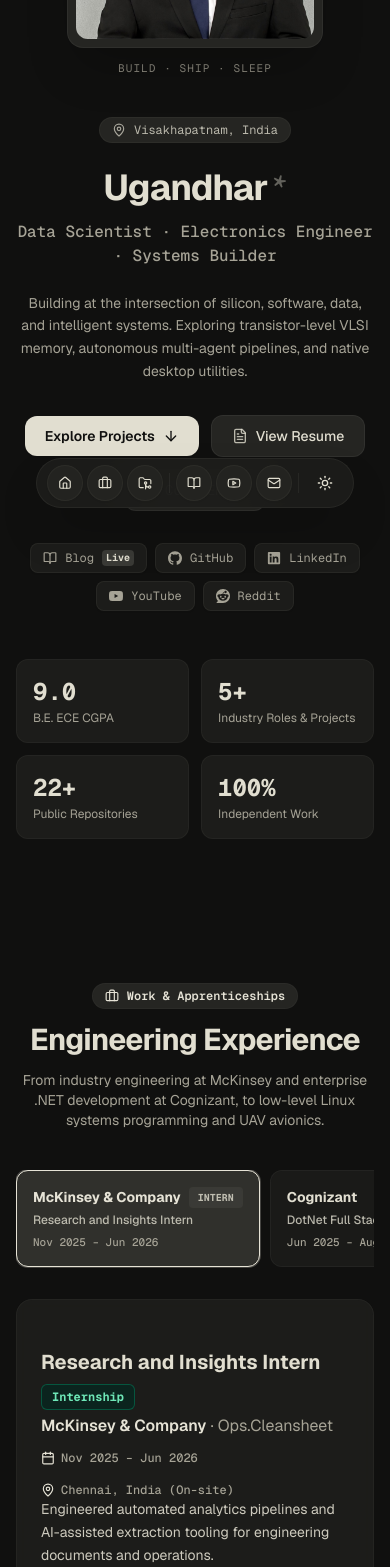
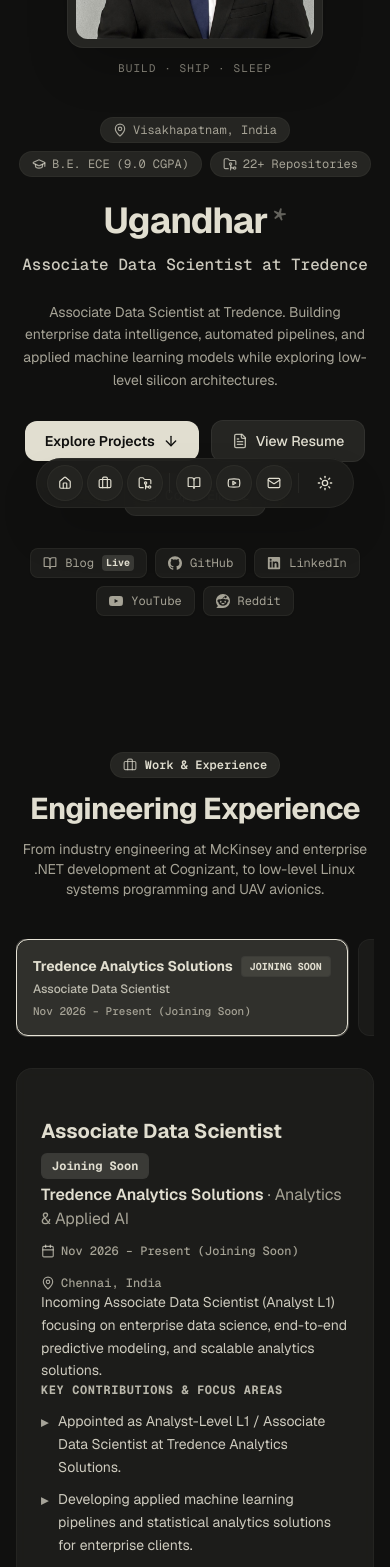
Before and after one commit to uga961/portfolio, a Next.js app: page / in a window 390 px wide. Shown: the part 320-1887 px from the top of the page. Built offline with nearby package versions, Linux system fonts and the light colour scheme; no server answers.

Commit message:
feat(profile): add Tredence role, streamline projects and YouTube cards, refine palette and footer

```diff
--- a/src/components/sections/ContactFooter.tsx
+++ b/src/components/sections/ContactFooter.tsx
@@ -1,26 +1,14 @@
 "use client";
 
-import React, { useState } from "react";
-import { Mail, Copy, Check, FileText, ArrowUp, Globe, Clock } from "lucide-react";
-import confetti from "canvas-confetti";
+import React from "react";
+import { Mail, FileText, ArrowUp, Globe, Clock } from "lucide-react";
+import { FaLinkedin } from "react-icons/fa6";
 import { PERSONAL_INFO, SOCIAL_LINKS } from "@/data/portfolio";
 import { SocialIcon } from "../ui/SocialIcons";
 import { SpotlightCard } from "../ui/SpotlightCard";
 
 export function ContactFooter() {
-  const [copied, setCopied] = useState(false);
-
-  const handleCopyEmail = () => {
-    navigator.clipboard.writeText(PERSONAL_INFO.email);
-    setCopied(true);
-    confetti({
-      particleCount: 50,
-      spread: 70,
-      origin: { y: 0.8 },
-      colors: ["#dedbc8", "#e1e0cc", "#a2a095"],
-    });
-    setTimeout(() => setCopied(false), 2000);
-  };
+  const linkedinLink = SOCIAL_LINKS.find((s) => s.name === "LinkedIn");
 
   const scrollToTop = () => {
     window.scrollTo({ top: 0, behavior: "smooth" });
@@ -51,22 +39,17 @@
             <span>Send an Email</span>
           </a>
 
-          <button
-            onClick={handleCopyEmail}
-            className="inline-flex items-center gap-2 px-5 py-3 rounded-xl bg-surface-container border border-outline-variant/50 text-foreground text-sm font-mono hover:bg-surface-container-high transition-all active:scale-95"
-          >
-            {copied ? (
-              <>
-                <Check className="w-4 h-4 text-emerald-500" />
-                <span className="text-emerald-500 font-bold">Email Copied!</span>
-              </>
-            ) : (
-              <>
-                <Copy className="w-4 h-4 text-on-surface-variant" />
-                <span>{PERSONAL_INFO.email}</span>
-              </>
-            )}
-          </button>
+          {linkedinLink && (
+            <a
+              href={linkedinLink.url}
+              target="_blank"
+              rel="noopener noreferrer"
+              className="inline-flex items-center gap-2 px-5 py-3 rounded-xl bg-surface-container border border-outline-variant/50 text-foreground text-sm font-mono hover:bg-surface-container-high transition-all active:scale-95"
+            >
+              <FaLinkedin className="w-4 h-4 text-[#0a66c2]" />
+              <span>Connect on LinkedIn</span>
+            </a>
+          )}
 
           <a
             href={PERSONAL_INFO.resumePath}
--- a/src/components/sections/ExperienceSection.tsx
+++ b/src/components/sections/ExperienceSection.tsx
@@ -12,9 +12,9 @@
   return (
     <section id="experience" className="py-20 px-4 sm:px-6 lg:px-8 max-w-5xl mx-auto">
       <div className="space-y-3 mb-10 text-center sm:text-left">
-        <div className="inline-flex items-center gap-2 px-3 py-1 rounded-full bg-surface-container border border-outline-variant/30 text-xs font-mono text-emerald-800 dark:text-primary font-semibold">
-          <Briefcase className="w-3.5 h-3.5" />
-          <span>Work & Apprenticeships</span>
+        <div className="inline-flex items-center gap-2 px-3 py-1 rounded-full bg-surface-container border border-outline-variant/40 text-xs font-mono text-foreground font-semibold">
+          <Briefcase className="w-3.5 h-3.5 text-foreground/70" />
+          <span>Work & Experience</span>
         </div>
         <h2 className="text-3xl sm:text-4xl font-bold tracking-tight text-foreground">
           Engineering Experience
@@ -43,19 +43,27 @@
                   <span
                     className={`text-sm font-bold truncate ${
                       isSelected
-                        ? "text-emerald-900 dark:text-primary"
-                        : "text-foreground"
+                        ? "text-foreground"
+                        : "text-foreground/80"
                     }`}
                   >
                     {exp.company}
                   </span>
 
-                  {exp.type === "Internship" ? (
+                  {exp.isIncoming ? (
+                    <span className="text-[10px] font-mono font-bold uppercase px-2 py-0.5 rounded bg-foreground/10 text-foreground border border-outline-variant/60 flex-shrink-0">
+                      Joining Soon
+                    </span>
+                  ) : exp.type === "Internship" ? (
                     <span className="text-[10px] font-mono font-bold uppercase px-2 py-0.5 rounded bg-surface-container-highest border border-outline-variant/40 text-foreground/80 flex-shrink-0">
                       Intern
                     </span>
+                  ) : exp.type === "Full-time" ? (
+                    <span className="text-[10px] font-mono font-bold uppercase px-2 py-0.5 rounded bg-surface-container-highest border border-outline-variant/40 text-foreground/80 flex-shrink-0">
+                      Full-time
+                    </span>
                   ) : (
-                    <span className="text-[10px] font-mono font-bold uppercase px-2 py-0.5 rounded bg-emerald-100 text-emerald-950 border border-emerald-300 dark:bg-emerald-950/70 dark:text-emerald-300 dark:border-emerald-700/60 flex-shrink-0">
+                    <span className="text-[10px] font-mono font-bold uppercase px-2 py-0.5 rounded bg-surface-container-highest border border-outline-variant/40 text-foreground/80 flex-shrink-0">
                       Apprentice
                     </span>
                   )}
@@ -87,12 +95,12 @@
                     <h3 className="text-xl sm:text-2xl font-bold text-foreground">
                       {EXPERIENCES[selectedIdx].role}
                     </h3>
-                    <span className="text-xs font-mono font-bold px-2.5 py-1 rounded-md bg-emerald-100 text-emerald-950 border border-emerald-300 dark:bg-emerald-950/60 dark:text-emerald-300 dark:border-emerald-700/60">
-                      {EXPERIENCES[selectedIdx].type}
+                    <span className="text-xs font-mono font-bold px-2.5 py-1 rounded-md bg-surface-container-highest border border-outline-variant/60 text-foreground">
+                      {EXPERIENCES[selectedIdx].isIncoming ? "Joining Soon" : EXPERIENCES[selectedIdx].type}
                     </span>
                   </div>
 
-                  <div className="text-base font-semibold text-emerald-900 dark:text-primary mt-1">
+                  <div className="text-base font-semibold text-foreground mt-1">
                     {EXPERIENCES[selectedIdx].company}
                     {EXPERIENCES[selectedIdx].team && (
                       <span className="text-on-surface-variant font-normal">
@@ -104,11 +112,11 @@
 
                   <div className="flex flex-wrap items-center gap-4 text-xs font-mono font-medium text-on-surface-variant mt-3">
                     <span className="flex items-center gap-1.5">
-                      <Calendar className="w-3.5 h-3.5 text-primary" />
+                      <Calendar className="w-3.5 h-3.5 text-foreground/70" />
                       {EXPERIENCES[selectedIdx].period}
                     </span>
                     <span className="flex items-center gap-1.5">
-                      <MapPin className="w-3.5 h-3.5 text-primary" />
+                      <MapPin className="w-3.5 h-3.5 text-foreground/70" />
                       {EXPERIENCES[selectedIdx].location}
                     </span>
                   </div>
@@ -126,7 +134,7 @@
                   <ul className="space-y-2.5 text-sm text-foreground/90">
                     {EXPERIENCES[selectedIdx].bullets.map((b, i) => (
                       <li key={i} className="flex items-start gap-2.5">
-                        <span className="text-primary mt-0.5 font-mono font-bold">▸</span>
+                        <span className="text-foreground/70 mt-0.5 font-mono font-bold">▸</span>
                         <span className="leading-relaxed">{b}</span>
                       </li>
                     ))}
@@ -140,11 +148,11 @@
                       href={EXPERIENCES[selectedIdx].repoUrl}
                       target="_blank"
                       rel="noopener noreferrer"
-                      className="inline-flex items-center gap-2 px-3 py-1.5 rounded-lg border border-outline-variant/50 bg-surface-container-high hover:border-primary text-xs font-mono font-medium text-emerald-900 dark:text-primary transition-all"
+                      className="inline-flex items-center gap-2 px-3 py-1.5 rounded-lg border border-outline-variant/50 bg-surface-container-high hover:border-foreground/50 text-xs font-mono font-medium text-foreground transition-all"
                     >
-                      <GitBranch className="w-3.5 h-3.5" />
+                      <GitBranch className="w-3.5 h-3.5 text-foreground/70" />
                       <span>View Program Practice Repo</span>
-                      <ExternalLink className="w-3 h-3 ml-0.5" />
+                      <ExternalLink className="w-3 h-3 ml-0.5 opacity-70" />
                     </a>
                   </div>
                 )}
--- a/src/components/sections/HeroSection.tsx
+++ b/src/components/sections/HeroSection.tsx
@@ -9,6 +9,8 @@
   Check,
   ArrowDown,
   MapPin,
+  GraduationCap,
+  FolderGit2,
 } from "lucide-react";
 import confetti from "canvas-confetti";
 import { PERSONAL_INFO, SOCIAL_LINKS } from "@/data/portfolio";
@@ -32,7 +34,7 @@
   return (
     <section
       id="hero"
-      className="relative min-h-[85vh] flex flex-col justify-center pt-28 pb-16 px-4 sm:px-6 lg:px-8 max-w-6xl mx-auto overflow-hidden"
+      className="relative min-h-[82vh] flex flex-col justify-center pt-28 pb-14 px-4 sm:px-6 lg:px-8 max-w-6xl mx-auto overflow-hidden"
     >
       {/* Grid pattern overlay */}
       <div className="absolute inset-0 bg-grid-pattern opacity-40 radial-mask pointer-events-none -z-10" />
@@ -40,18 +42,28 @@
       <div className="grid grid-cols-1 lg:grid-cols-12 gap-10 lg:gap-14 items-center">
         {/* Left Column: Bio, Name & Actions */}
         <div className="lg:col-span-7 space-y-6 text-center lg:text-left order-2 lg:order-1">
-          {/* Location badge */}
+          {/* Metadata Badges Row */}
           <motion.div
             initial={{ opacity: 0, y: 15 }}
             animate={{ opacity: 1, y: 0 }}
             transition={{ duration: 0.4 }}
-            className="inline-flex items-center gap-2 px-3 py-1 rounded-full bg-surface-container border border-outline-variant/40 text-xs font-mono text-foreground/80"
+            className="flex flex-wrap items-center justify-center lg:justify-start gap-2 text-xs font-mono text-on-surface-variant"
           >
-            <MapPin className="w-3.5 h-3.5 text-foreground/70" />
-            <span>{PERSONAL_INFO.location}</span>
+            <span className="inline-flex items-center gap-1.5 px-3 py-1 rounded-full bg-surface-container border border-outline-variant/40">
+              <MapPin className="w-3.5 h-3.5 text-foreground/70" />
+              <span>{PERSONAL_INFO.location}</span>
+            </span>
+            <span className="inline-flex items-center gap-1.5 px-3 py-1 rounded-full bg-surface-container border border-outline-variant/40">
+              <GraduationCap className="w-3.5 h-3.5 text-foreground/70" />
+              <span>B.E. ECE (9.0 CGPA)</span>
+            </span>
+            <span className="inline-flex items-center gap-1.5 px-3 py-1 rounded-full bg-surface-container border border-outline-variant/40">
+              <FolderGit2 className="w-3.5 h-3.5 text-foreground/70" />
+              <span>22+ Repositories</span>
+            </span>
           </motion.div>
 
-          {/* Large Name */}
+          {/* Large Name & Headline */}
           <motion.div
             initial={{ opacity: 0, y: 20 }}
             animate={{ opacity: 1, y: 0 }}
@@ -62,7 +74,7 @@
               Ugandhar<span className="text-foreground/40 font-serif ml-1">*</span>
             </h1>
 
-            <p className="text-base sm:text-xl font-medium text-on-surface-variant font-mono">
+            <p className="text-base sm:text-xl font-medium text-foreground/90 font-mono">
               {PERSONAL_INFO.headline}
             </p>
           </motion.div>
@@ -82,7 +94,7 @@
             initial={{ opacity: 0, y: 20 }}
             animate={{ opacity: 1, y: 0 }}
             transition={{ duration: 0.5, delay: 0.2 }}
-            className="flex flex-wrap items-center justify-center lg:justify-start gap-3 pt-2"
+            className="flex flex-wrap items-center justify-center lg:justify-start gap-3 pt-1"
           >
             <a
               href="#projects"
@@ -171,31 +183,6 @@
           </div>
         </motion.div>
       </div>
-
-      {/* Quick Numbers Bar */}
-      <motion.div
-        initial={{ opacity: 0, y: 20 }}
-        animate={{ opacity: 1, y: 0 }}
-        transition={{ duration: 0.6, delay: 0.35 }}
-        className="grid grid-cols-2 sm:grid-cols-4 gap-3 pt-12 w-full"
-      >
-        <div className="p-4 rounded-xl bg-surface-container/60 border border-outline-variant/30 text-left">
-          <div className="text-2xl sm:text-3xl font-bold font-mono text-foreground">9.0</div>
-          <div className="text-xs text-on-surface-variant mt-0.5">B.E. ECE CGPA</div>
-        </div>
-        <div className="p-4 rounded-xl bg-surface-container/60 border border-outline-variant/30 text-left">
-          <div className="text-2xl sm:text-3xl font-bold font-mono text-foreground">5+</div>
-          <div className="text-xs text-on-surface-variant mt-0.5">Industry Roles & Projects</div>
-        </div>
-        <div className="p-4 rounded-xl bg-surface-container/60 border border-outline-variant/30 text-left">
-          <div className="text-2xl sm:text-3xl font-bold font-mono text-foreground">22+</div>
-          <div className="text-xs text-on-surface-variant mt-0.5">Public Repositories</div>
-        </div>
-        <div className="p-4 rounded-xl bg-surface-container/60 border border-outline-variant/30 text-left">
-          <div className="text-2xl sm:text-3xl font-bold font-mono text-foreground">100%</div>
-          <div className="text-xs text-on-surface-variant mt-0.5">Independent Work</div>
-        </div>
-      </motion.div>
     </section>
   );
 }
--- a/src/data/portfolio.ts
+++ b/src/data/portfolio.ts
@@ -3,12 +3,6 @@
  * UGANDHAR VADDI — PORTFOLIO CONFIGURATION & DATA SOURCE
  * =============================================================================
  * Central data source for ugandhar.in.
- *
- * TUTORIALS:
- * 1. ADD NEW EXPERIENCE: Append an object to the EXPERIENCES array.
- * 2. ADD NEW PROJECT: Append an object to the PROJECTS array.
- * 3. UPDATE YOUTUBE PLAYLIST: Change 'playlistUrl' inside YOUTUBE_INFO.
- * 4. UPDATE RESUME: Place new PDF in public/resume/ and update 'resumePath'.
  * =============================================================================
  */
 
@@ -18,7 +12,7 @@
   subtitle: string;
   description: string;
   longDescription?: string;
-  category: "AI & ML" | "Hardware & VLSI" | "Desktop & Web" | "Systems";
+  category: "AI & ML" | "Hardware & VLSI" | "Desktop & Web";
   tags: string[];
   metrics?: string;
   isProprietary?: boolean; // Set true for proprietary enterprise work (hides external links)
@@ -28,6 +22,7 @@
   featured: boolean;
   date: string;
   stars?: number;
+  contributors?: string[]; // List of contributors if collaborative
 }
 
 export interface Experience {
@@ -35,12 +30,13 @@
   role: string;
   period: string;
   location: string;
-  type: "Internship" | "Apprenticeship" | "Full-time" | "Contract";
+  type: "Full-time" | "Internship" | "Apprenticeship" | "Contract";
   team?: string;
   description: string;
   bullets: string[];
   skills: string[];
   repoUrl?: string;
+  isIncoming?: boolean;
 }
 
 export interface Education {
@@ -71,10 +67,12 @@
   tags: string[];
 }
 
-export interface YouTubePlaylist {
+export interface YouTubeItem {
+  badge: "Featured" | "Latest";
+  type: "Playlist" | "Video" | "Live";
   title: string;
   description: string;
-  playlistUrl: string;
+  url: string;
   topics: string[];
 }
 
@@ -83,7 +81,7 @@
   handle: string;
   url: string;
   description: string;
-  playlists: YouTubePlaylist[];
+  items: YouTubeItem[];
 }
 
 export const PERSONAL_INFO = {
@@ -91,11 +89,11 @@
   handle: "uga961",
   domain: "ugandhar.in",
   blogDomain: "blog.ugandhar.in",
-  headline: "Data Scientist · Electronics Engineer · Systems Builder",
+  headline: "Associate Data Scientist at Tredence",
   bioShort:
-    "Building at the intersection of silicon, software, data, and intelligent systems. Exploring transistor-level VLSI memory, autonomous multi-agent pipelines, and native desktop utilities.",
+    "Associate Data Scientist at Tredence. Building enterprise data intelligence, automated pipelines, and applied machine learning models while exploring low-level silicon architectures.",
   bioLong:
-    "I'm Ugandhar, an engineer who enjoys understanding how systems work from first principles — from transistor-level circuit design in Cadence to machine learning classifiers, Linux kernel primitives, and full-stack software architectures.",
+    "I'm Ugandhar, an engineer who enjoys understanding how systems work from first principles — from transistor-level circuit design in Cadence to enterprise machine learning pipelines, predictive modeling, and native desktop utilities.",
   location: "Visakhapatnam, India",
   email: "annajiratnam@gmail.com",
   phone: "+91 9493586647",
@@ -148,6 +146,23 @@
 ];
 
 export const EXPERIENCES: Experience[] = [
+  {
+    company: "Tredence Analytics Solutions",
+    role: "Associate Data Scientist",
+    period: "Nov 2026 – Present (Joining Soon)",
+    location: "Chennai, India",
+    type: "Full-time",
+    team: "Analytics & Applied AI",
+    isIncoming: true,
+    description:
+      "Incoming Associate Data Scientist (Analyst L1) focusing on enterprise data science, end-to-end predictive modeling, and scalable analytics solutions.",
+    bullets: [
+      "Appointed as Analyst-Level L1 / Associate Data Scientist at Tredence Analytics Solutions.",
+      "Developing applied machine learning pipelines and statistical analytics solutions for enterprise clients.",
+      "Engineering robust feature pipelines, predictive algorithms, and automated data workflows.",
+    ],
+    skills: ["Python", "Machine Learning", "Data Science", "SQL", "Predictive Analytics"],
+  },
   {
     company: "McKinsey & Company",
     role: "Research and Insights Intern",
@@ -343,30 +358,7 @@
     featured: true,
     date: "Sep 2025 – Apr 2026",
     stars: 1,
-  },
-  {
-    id: "cmos-6t-sram",
-    title: "CMOS 6-Transistor SRAM Cell",
-    subtitle: "Transistor-Level Design & Physical Layout",
-    description:
-      "Designed, simulated, and laid out a single-bit CMOS 6T SRAM cell using Cadence Virtuoso, with full DRC and LVS physical verification via Assura.",
-    category: "Hardware & VLSI",
-    tags: ["Cadence Virtuoso", "Assura DRC/LVS", "CMOS", "Physical Layout", "Analog Design"],
-    githubUrl: "https://github.com/uga961/CMOS_6_T_SRAM",
-    featured: false,
-    date: "Jan 2025 – Feb 2025",
-  },
-  {
-    id: "plant-disease-classification",
-    title: "Crop Disease Classification & Fertilizer Guidance",
-    subtitle: "Deep Learning Ensemble for Agricultural Vision",
-    description:
-      "Ensemble computer vision pipeline combining DenseNet and Xception architectures to accurately detect plant pathologies from leaf imagery and deliver contextual fertilizer guidance.",
-    category: "AI & ML",
-    tags: ["Deep Learning", "DenseNet", "Xception", "PyTorch / TensorFlow", "Computer Vision"],
-    githubUrl: "https://github.com/uga961/Image-Based-Plant-Disease-Classification-and-Fertilizer-Guidance",
-    featured: false,
-    date: "2024",
+    contributors: ["Naralasetti Umesh"],
   },
   {
     id: "sexual-harassment-classification",
@@ -384,18 +376,6 @@
     date: "Jan 2025 – Apr 2025",
   },
   {
-    id: "cognizant-dn4",
-    title: "Cognizant DN 4.0 Full Stack Repository",
-    subtitle: ".NET Core & Enterprise Microservices",
-    description:
-      "Comprehensive repository demonstrating C#, .NET Framework, clean architectural separation, relational database queries, and test-driven development.",
-    category: "Systems",
-    tags: [".NET", "C#", "ASP.NET Core", "SQL", "Clean Code"],
-    githubUrl: "https://github.com/uga961/MyPracticeRepo_6417029_Cognizant-DN-4.0",
-    featured: false,
-    date: "Jun 2025 – Aug 2025",
-  },
-  {
     id: "safety-radar",
     title: "Arduino Real-Time Safety Radar",
     subtitle: "Ultrasonic Spatial Mapping & Processing GUI",
@@ -406,17 +386,6 @@
     githubUrl: "https://github.com/uga961/Safety-radar",
     featured: false,
     date: "Jul 2023 – Nov 2023",
-  },
-  {
-    id: "lifi-audio",
-    title: "Visible Light Audio Transmission (Li-Fi)",
-    subtitle: "High-Speed Optical Wireless Communication",
-    description:
-      "Implemented an experimental Li-Fi audio transmission setup utilizing high-frequency visible light LEDs and solar photovoltaic reception for wireless, interference-free short-range audio streaming.",
-    category: "Hardware & VLSI",
-    tags: ["Li-Fi", "Optical Communication", "Analog Electronics", "Solar Cells"],
-    featured: false,
-    date: "Sep 2024 – Nov 2024",
   },
 ];
 
@@ -490,31 +459,23 @@
   handle: "@uga961",
   url: "https://www.youtube.com/@uga961",
   description:
-    "Hands-on coding workshops in Python, data cleaning with Pandas, touch-typing practice, and independent creative films.",
-  playlists: [
+    "Technical walkthroughs, Python series, data manipulation tutorials, and engineering experiments.",
+  items: [
     {
+      badge: "Featured",
+      type: "Playlist",
       title: "Learn PYTHON in 5 Days or Less",
-      description: "Complete hands-on beginner to intermediate Python series covering Google Colab, Data Structures, OOPs, NumPy, and Pandas Data Analytics.",
-      playlistUrl: "https://www.youtube.com/@uga961/playlists",
-      topics: ["Google Colab", "Data Structures", "OOPs & NumPy", "Pandas Analytics"],
+      description: "Complete beginner to intermediate hands-on Python series covering Google Colab, Data Structures, OOPs, NumPy, and Pandas Analytics.",
+      url: "https://www.youtube.com/@uga961/playlists",
+      topics: ["Google Colab", "OOPs", "NumPy", "Pandas"],
     },
     {
-      title: "Python Data Visualization Mastery",
-      description: "Practical walkthroughs creating line charts, correlation matrices, heatmaps, and publication-ready charts using Matplotlib, Seaborn, and Pandas.",
-      playlistUrl: "https://www.youtube.com/watch?v=T-u2sO0edDI",
-      topics: ["Matplotlib", "Seaborn", "Correlation Plots", "Heatmaps"],
-    },
-    {
-      title: "Typing Practice & Speed Sessions",
-      description: "Daily typing routines, technique breakdown, and progress tracking towards fast and accurate touch typing.",
-      playlistUrl: "https://www.youtube.com/watch?v=y-RCOEktz4E",
-      topics: ["Touch Typing", "Speed Tracking", "Muscle Memory"],
-    },
-    {
-      title: "Independent Short Films & Filmmaking",
-      description: "Creative storytelling experiments exploring cinematography, color grading, sound design, and pacing, including 'The Fake'.",
-      playlistUrl: "https://www.youtube.com/@uga961",
-      topics: ["Cinematography", "Direction", "Pacing", "Short Films"],
+      badge: "Latest",
+      type: "Video",
+      title: "Data Visualization in Python | Matplotlib, Seaborn & Pandas Tutorial",
+      description: "End-to-end practical workshop on building heatmaps, correlation plots, and custom visualizations with Google Colab notebooks.",
+      url: "https://www.youtube.com/watch?v=T-u2sO0edDI",
+      topics: ["Matplotlib", "Seaborn", "Correlation Plots", "Pandas"],
     },
   ],
 };
```
Also changed, not shown: src/components/sections/MediaSection.tsx (+23 -19 lines), src/components/sections/ProjectsSection.tsx (+23 -8 lines), src/components/ui/SpotlightCard.tsx (+9 -17 lines).
